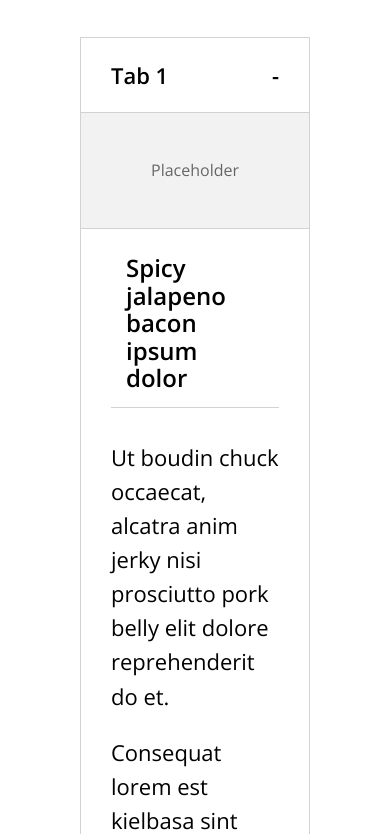
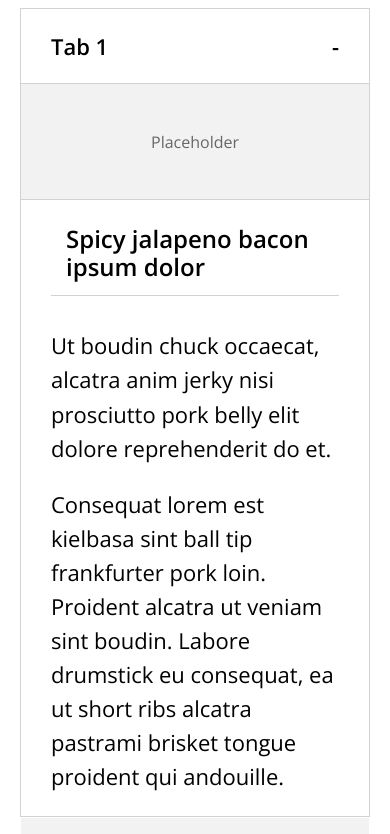
Before and after one commit to jbevis/pattrn-party, a plain HTML site: page index.html in a window 390 px wide. Shown: the part 291-1125 px from the top of the page. Drawn offline with nearby package versions, Linux system fonts and the light colour scheme.

Commit message:
fix mobile width

```diff
--- a/styles.css
+++ b/styles.css
@@ -261,7 +261,7 @@ a:hover {
 }
 
 .feature {
-  margin: 50px 80px 150px 80px;
+  margin: 50px 20px 150px 20px;
 }
 
 .hidden {
```
